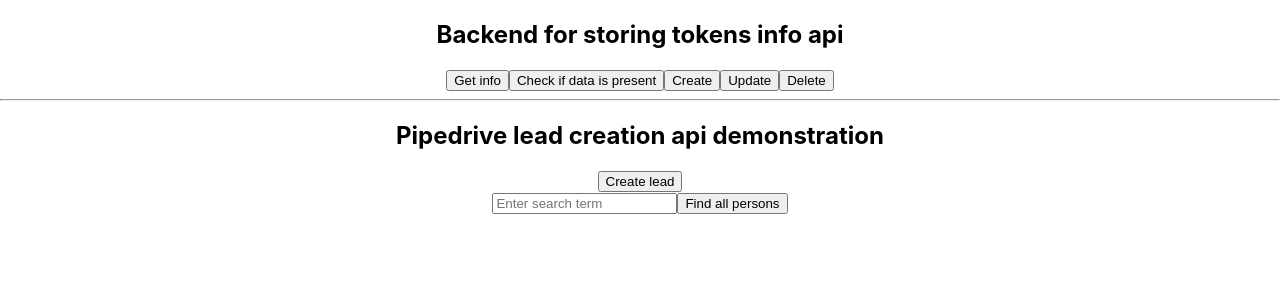
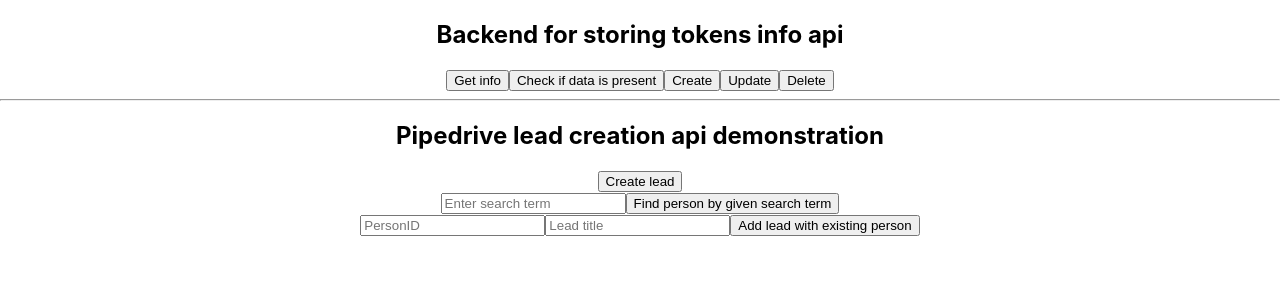
Before and after one commit to YuriiCodes/FrontendApiForPlugin, a React (Create React App) app: page / in a window 1280 px wide. Shown: the top 300 px of the page. Built offline with nearby package versions, Linux system fonts and the light colour scheme.

Commit message:
Added API method to add Lead to Pipedrive with existing person.

```diff
--- a/src/API/services/pipedrive/pipedrivePersons.service.ts
+++ b/src/API/services/pipedrive/pipedrivePersons.service.ts
@@ -2,6 +2,7 @@
 import {AddLead} from "../../types/pipedrive/pipedriveInput.type";
 import {createLeadPipedriveResponse} from "../../types/pipedrive/create-lead-pipedrive-response";
 import {FindPersonsPipedriveResponse} from "../../types/pipedrive/search-persons-pipedrive-response";
+import {AddLeadWithExistingPerson} from "../../types/pipedrive/addLeadWithExistingPerson";
 
 export class PipedrivePersonsService {
     public static createLead(leadData: AddLead): Promise<createLeadPipedriveResponse> {
@@ -9,6 +10,12 @@
             .catch((error) => {
                 return error;
             })
+    }
+    public static createLeadWithExistingPerson(leadData: AddLeadWithExistingPerson){
+     return axiosInstance.post("leads", leadData)
+                .catch((error) => {
+                 return error;
+                })
     }
 
     public static findPersonsByTerm(term: string): Promise<FindPersonsPipedriveResponse> {
--- /dev/null
+++ b/src/API/types/pipedrive/addLeadWithExistingPerson.ts
@@ -0,0 +1,4 @@
+export interface AddLeadWithExistingPerson {
+    person_id: number,
+    lead_name: string,
+}
--- a/src/App.tsx
+++ b/src/App.tsx
@@ -9,6 +9,9 @@
 
 function App() {
     const [searchTerm, setSearchTerm] = useState("");
+
+    const [personId, setPersonId] = useState(-1);
+    const [leadTitle, setLeadTitle] = useState("");
     return (
         <div className="App">
 
@@ -86,7 +89,29 @@
                     <button onClick={async event => {
                         const res = await API.pipedrive.findPersonsByTerm(searchTerm);
                         console.log(res.data);
-                    }}> Find all persons
+                    }}> Find  person by given search term
+                    </button>
+                </div>
+
+
+                <div>
+                    <input onChange={(e) => {
+                        setPersonId(
+                            parseInt(e.target.value)
+                        );
+
+                    }} placeholder="PersonID"/>
+                    <input onChange={(e) => {
+                        setLeadTitle(e.target.value);
+
+                    }} placeholder="Lead title"/>
+                    <button onClick={async event => {
+                        const res = await API.pipedrive.createLeadWithExistingPerson({
+                            person_id: personId,
+                            lead_name: leadTitle
+                        });
+                        console.log(res.data);
+                    }}> Add lead with existing person
                     </button>
                 </div>
             </div>
```
